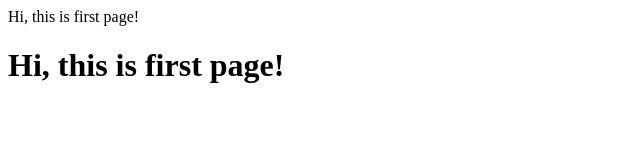
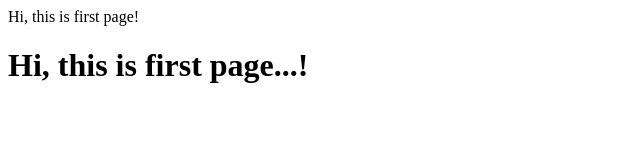
Before and after one commit to Faraz-Shaheen/SampleHTML1, a plain HTML site: page index.html in a window 1280 px wide. Shown: the full height of the page, 0-640 px from the left. Drawn offline with Linux system fonts and the light colour scheme.

Commit message:
Update index.html

```diff
--- a/index.html
+++ b/index.html
@@ -3,7 +3,7 @@
 
         Hi, this is first page!
 
-        <h1>Hi, this is first page!</h1>
+        <h1>Hi, this is first page...!</h1>
 
 
     </body>
```
